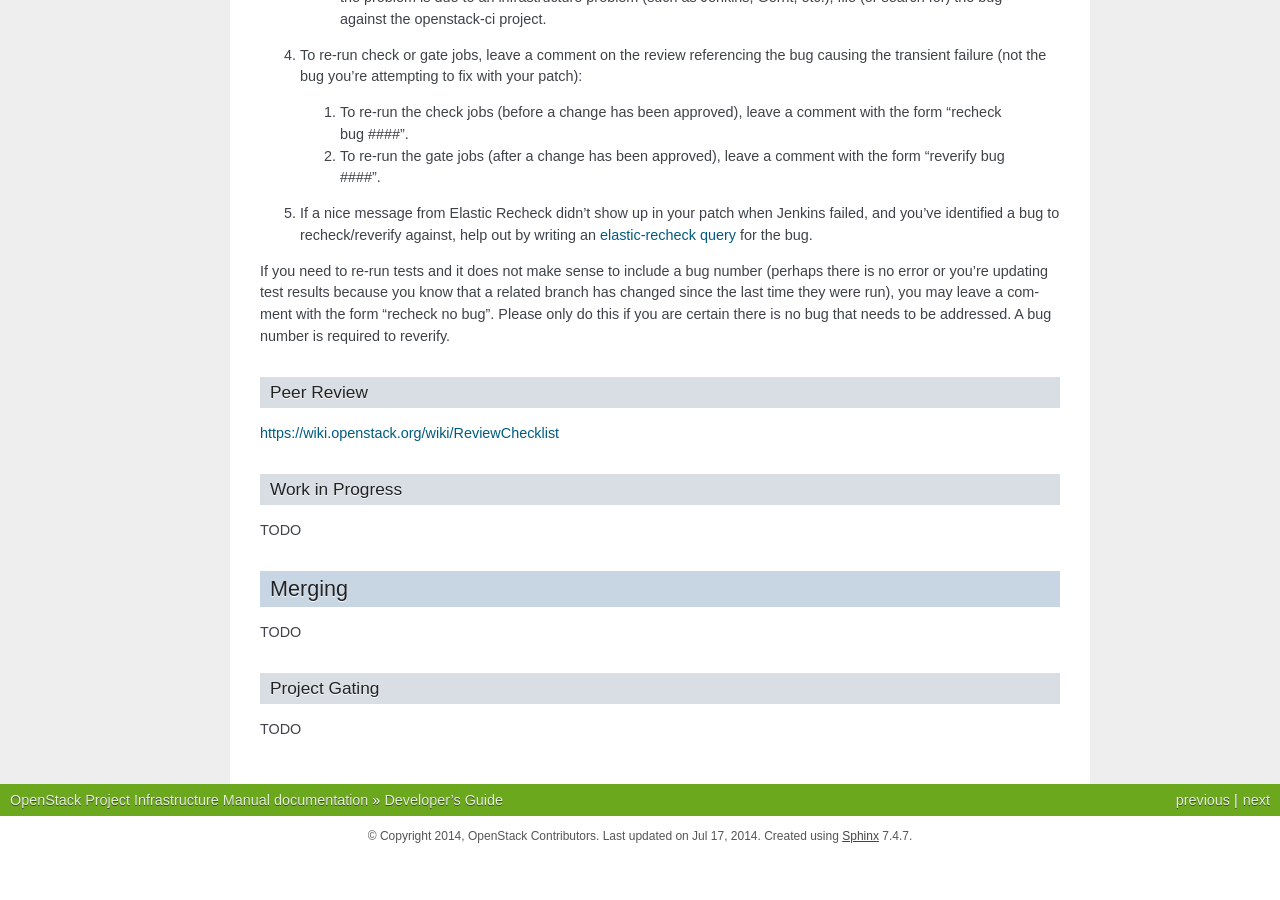
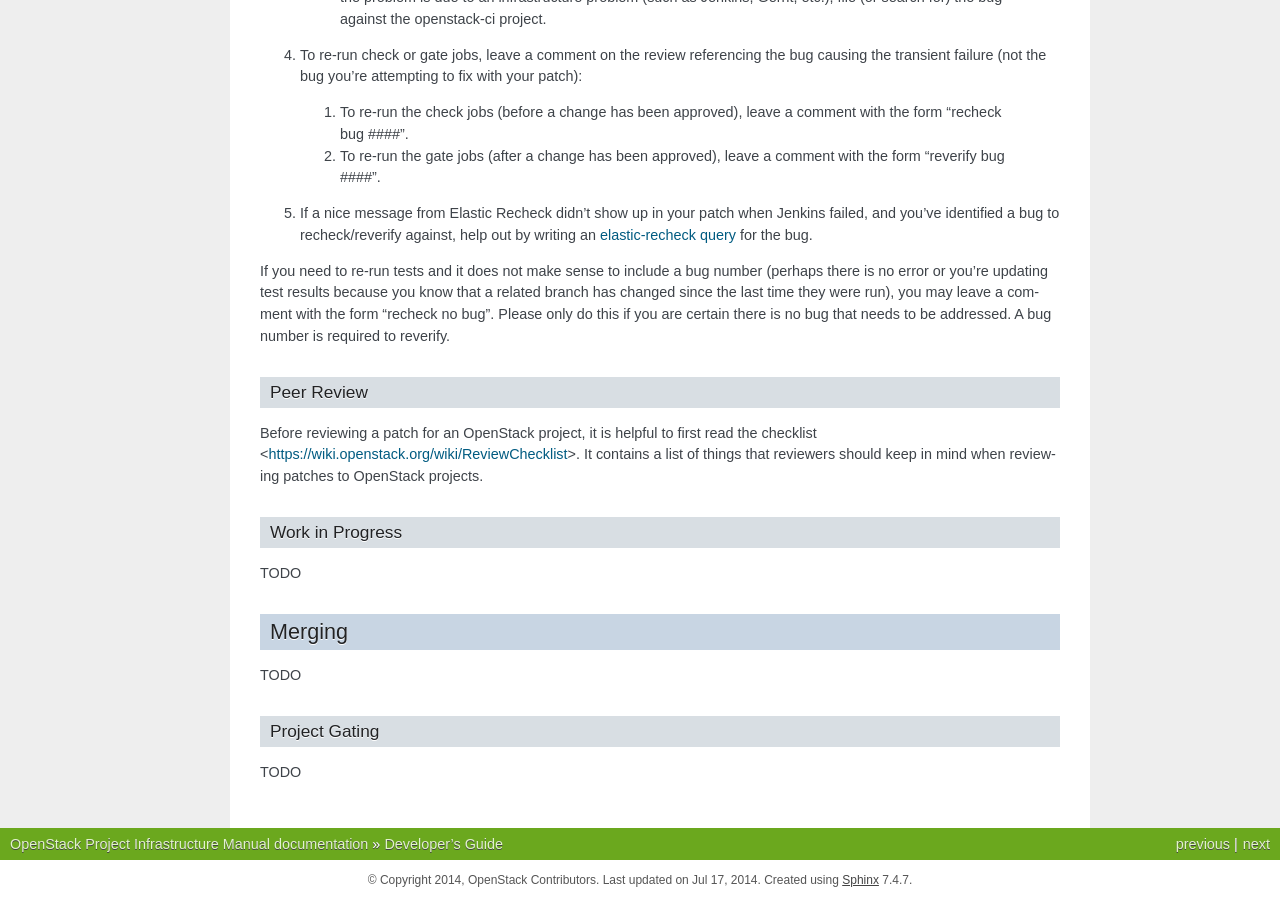
Before and after one commit to openstack-archive/infra-manual, a Sphinx documentation site: the page built from doc/source/developers.rst, in a window 1280 px wide and 900 px high, scrolled down 6698 px. Built offline with Sphinx 7.4.7, drawn with Linux system fonts in a browser that asks for light colours; before the commit the page ends 7554 px from its top, so only the background shows below that.

Commit message:
Added some initial content in Peer Review before ReviewChecklist link
Change-Id: Ief370ee30efbfa1d7b0814cf23c094eb8e482f60

```diff
--- a/doc/source/developers.rst
+++ b/doc/source/developers.rst
@@ -386,8 +386,10 @@
 Peer Review
 -----------
 
-https://wiki.openstack.org/wiki/ReviewChecklist
-
+Before reviewing a patch for an OpenStack project, it is helpful to first
+read the checklist <https://wiki.openstack.org/wiki/ReviewChecklist>.
+It contains a list of things that reviewers should keep in mind when
+reviewing patches to OpenStack projects.
 
 Work in Progress
 ----------------
```
